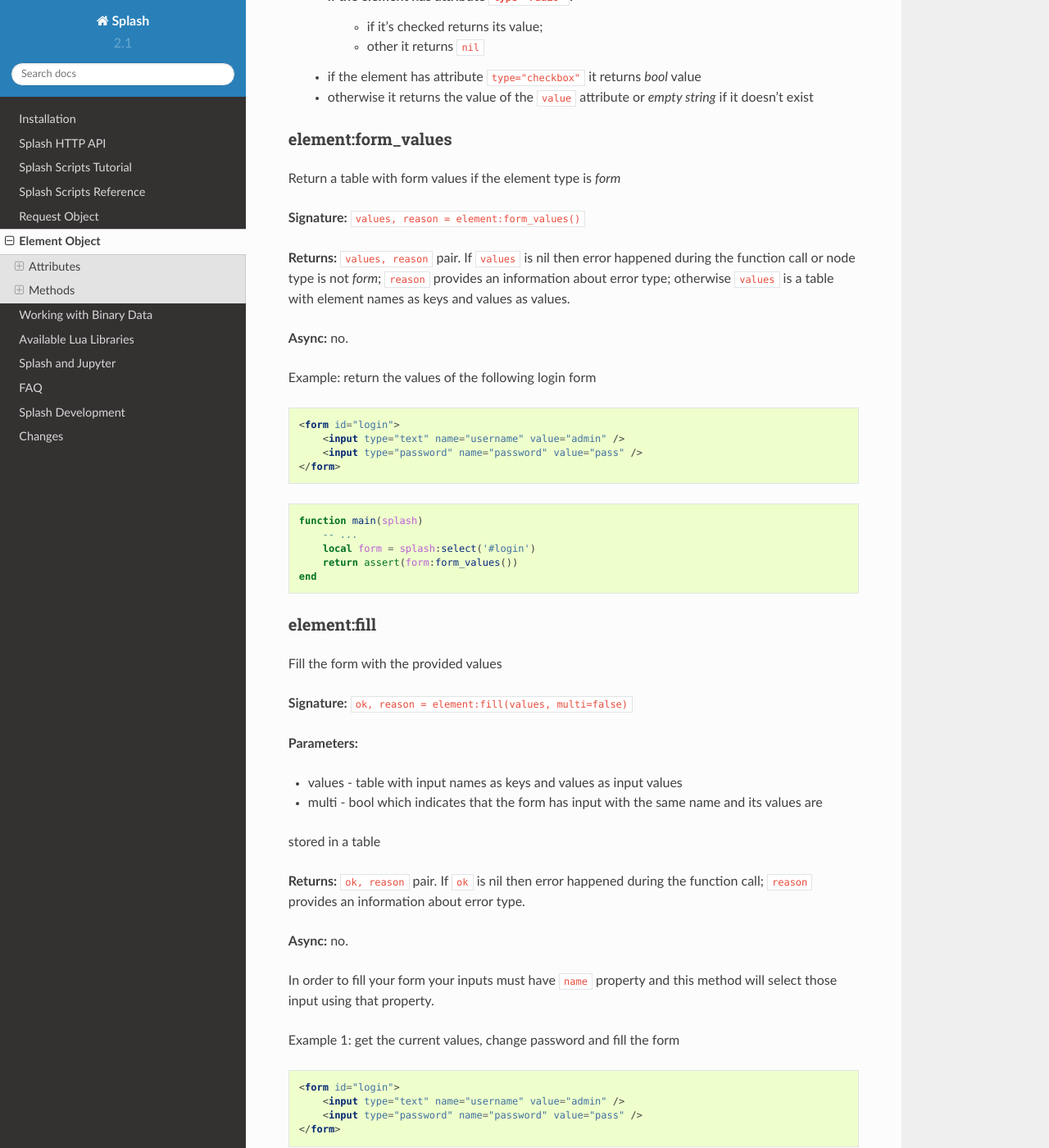
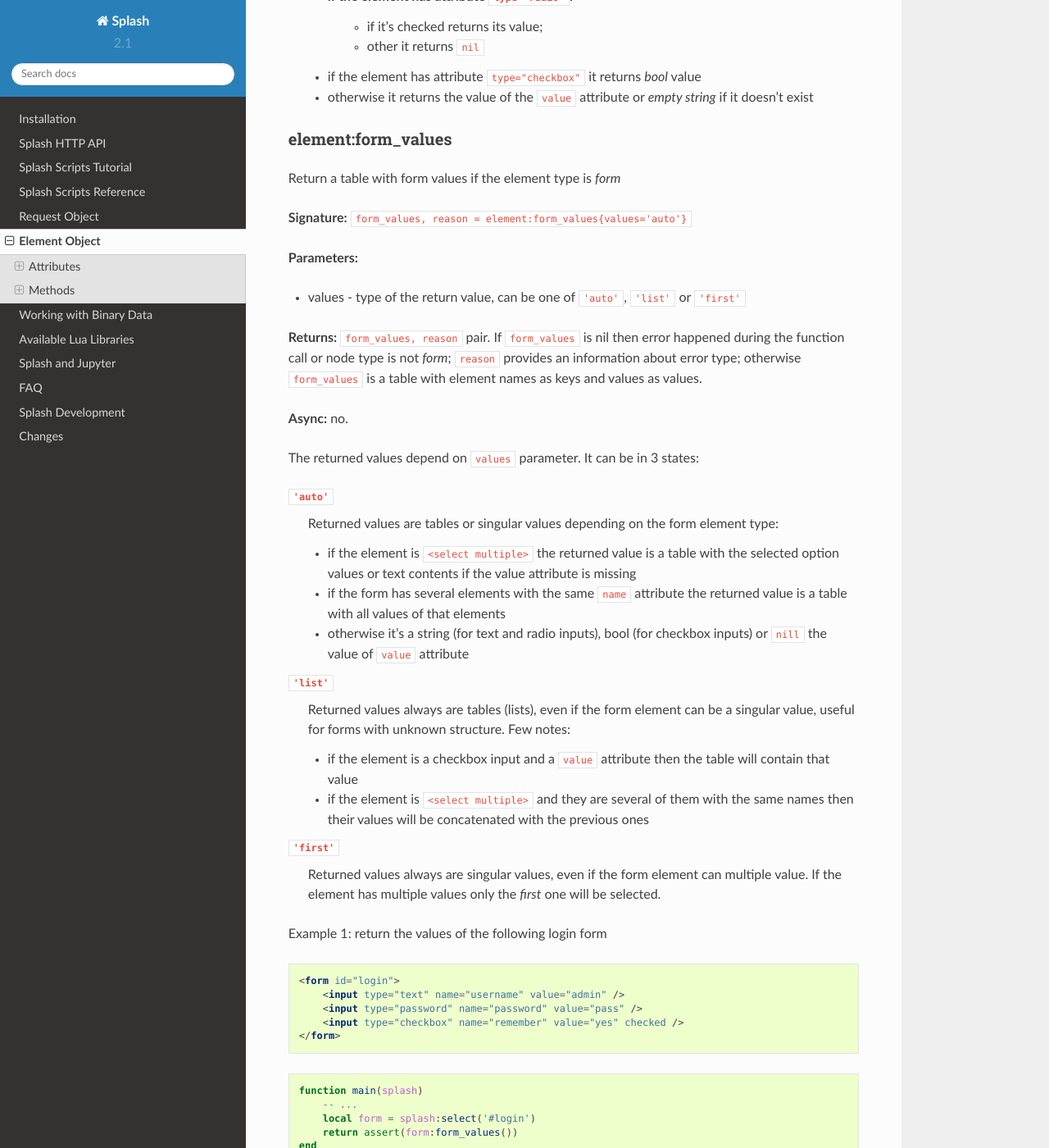
Before and after one commit to scrapinghub/splash, a Sphinx documentation site: the page built from docs/scripting-element-object.rst, in a window 1280 px wide and 1400 px high, scrolled down 11284 px. Shown: the whole window at 82% size. Built offline with Sphinx 7.4.7 and the Read the Docs theme 2.0.0, drawn with Linux system fonts in a browser that asks for light colours; pages that are not in the unit, such as notebooks, are missing from menus; some of the changed text lies outside the part shown.

Commit message:
add `values` parameter to element:form_values(), remove `multi` from element:fill()

```diff
--- a/docs/scripting-element-object.rst
+++ b/docs/scripting-element-object.rst
@@ -586,21 +586,43 @@
 
 Return a table with form values if the element type is *form*
 
-**Signature:** ``values, reason = element:form_values()``
+**Signature:** ``form_values, reason = element:form_values{values='auto'}``
 
-**Returns:** ``values, reason`` pair. If ``values`` is nil then error happened during the function call
+**Parameters:**
+
+* values - type of the return value, can be one of ``'auto'``, ``'list'`` or ``'first'``
+
+
+**Returns:** ``form_values, reason`` pair. If ``form_values`` is nil then error happened during the function call
 or node type is not *form*; ``reason`` provides an information about error type; otherwise
-``values`` is a table with element names as keys and values as values.
+``form_values`` is a table with element names as keys and values as values.
 
 **Async:** no.
 
-Example: return the values of the following login form
+The returned values depend on ``values`` parameter. It can be in 3 states:
+
+``'auto'``
+    Returned values are tables or singular values depending on the form element type:
+
+    - if the element is ``<select multiple>`` the returned value is a table with the selected option values or text contents if the value attribute is missing
+    - if the form has several elements with the same ``name`` attribute the returned value is a table with all values of that elements
+    - otherwise it's a string (for text and radio inputs), bool (for checkbox inputs) or ``nill`` the value of ``value`` attribute
+``'list'``
+    Returned values always are tables (lists), even if the form element can be a singular value, useful for forms with unknown structure. Few notes:
+
+    - if the element is a checkbox input and a ``value`` attribute then the table will contain that value
+    - if the element is ``<select multiple>`` and they are several of them with the same names then their values will be concatenated with the previous ones
+``'first'``
+    Returned values always are singular values, even if the form element can multiple value. If the element has multiple values only the *first* one will be selected.
+
+Example 1: return the values of the following login form
 
 .. code-block:: html
 
     <form id="login">
         <input type="text" name="username" value="admin" />
         <input type="password" name="password" value="pass" />
+        <input type="checkbox" name="remember" value="yes" checked />
     </form>
 
 .. code-block:: lua
@@ -611,6 +633,60 @@
         return assert(form:form_values())
     end
 
+    -- returned values are
+    { username = 'admin', password = 'pass', remember = true }
+
+
+Example 2: when ``values`` is equal to ``'list'``
+
+.. code-block:: lua
+
+    function main(splash)
+        -- ...
+        local form = splash:select('#login')
+        return assert(form:form_values{values='list'}))
+    end
+
+    -- returned values are
+    { username = ['admin'], password = ['pass'], remember = ['checked'] }
+
+Example 3: return the values of the following form when ``values`` is equal to ``'first'``
+
+.. code-block:: html
+
+    <form>
+        <input type="text" name="foo[]" value="coffee"/>
+        <input type="text" name="foo[]" value="milk"/>
+        <input type="text" name="foo[]" value="eggs"/>
+        <input type="text" name="baz" value="foo"/>
+        <input type="radio" name="choice" value="yes"/>
+        <input type="radio" name="choice" value="no" checked/>
+        <input type="checkbox" name="check" checked/>
+
+        <select multiple name="selection">
+            <option value="1" selected>1</option>
+            <option value="2">2</option>
+            <option value="3" selected>2</option>
+        </select>
+    </form>
+
+.. code-block:: lua
+
+    function main(splash)
+        -- ...
+        local form = splash:select('form')
+        return assert(form:form_values(false))
+    end
+
+    -- returned values are
+    {
+        ['foo[]'] = 'coffee',
+        baz = 'foo',
+        choice = 'no',
+        check = false,
+        selection = '1'
+    }
+
 
 .. _splash-element-fill:
 
@@ -619,13 +695,11 @@
 
 Fill the form with the provided values
 
-**Signature:** ``ok, reason = element:fill(values, multi=false)``
+**Signature:** ``ok, reason = element:fill(values)``
 
 **Parameters:**
 
 * values - table with input names as keys and values as input values
-* multi - bool which indicates that the form has input with the same name and its values are
-stored in a table
 
 **Returns:** ``ok, reason`` pair. If ``ok`` is nil then error happened during the
 function call; ``reason`` provides an information about error type.
@@ -693,46 +767,6 @@
       -- ...
     end
 
-
-The parameter ``mutli`` is used when you want your form has input with the same name and you
-want to fill each that input separately. In that case your values should be an array where each
-element is corresponded to the input with the element index.
-
-Example 3: using ``mutli`` parameter
-
-.. code-block:: html
-
-    <form>
-        <input type="hidden" name="token[]" value="1"/>
-        <input type="hidden" name="token[]" value="2"/>
-        <input type="hidden" name="token[]" value="3"/>
-    </form>
-
-
-.. code-block:: lua
-
-    -- ...
-    local form = splash:select('form')
-    local values = {
-        ['tokens[]'] = {'a', 'b', 'c'}
-    }
-
-    assert(form:fill(values, true)) -- now each input has value of 'a', 'b', 'c' respectably
-    assert(form:submit())
-
-
-Example 4: filling the same form without ``multi`` parameter
-
-.. code-block:: lua
-
-    -- ...
-    local form = splash:select('form')
-    local values = {
-        ['tokens[]'] = {'a', 'b', 'c'}
-    }
-
-    assert(form:fill(values)) -- now each input has value "a,b,c" because array is considered as one value
-    assert(form:submit())
 
 .. _splash-element-send-keys:
 
```
Also changed, not shown: 5 other files.
